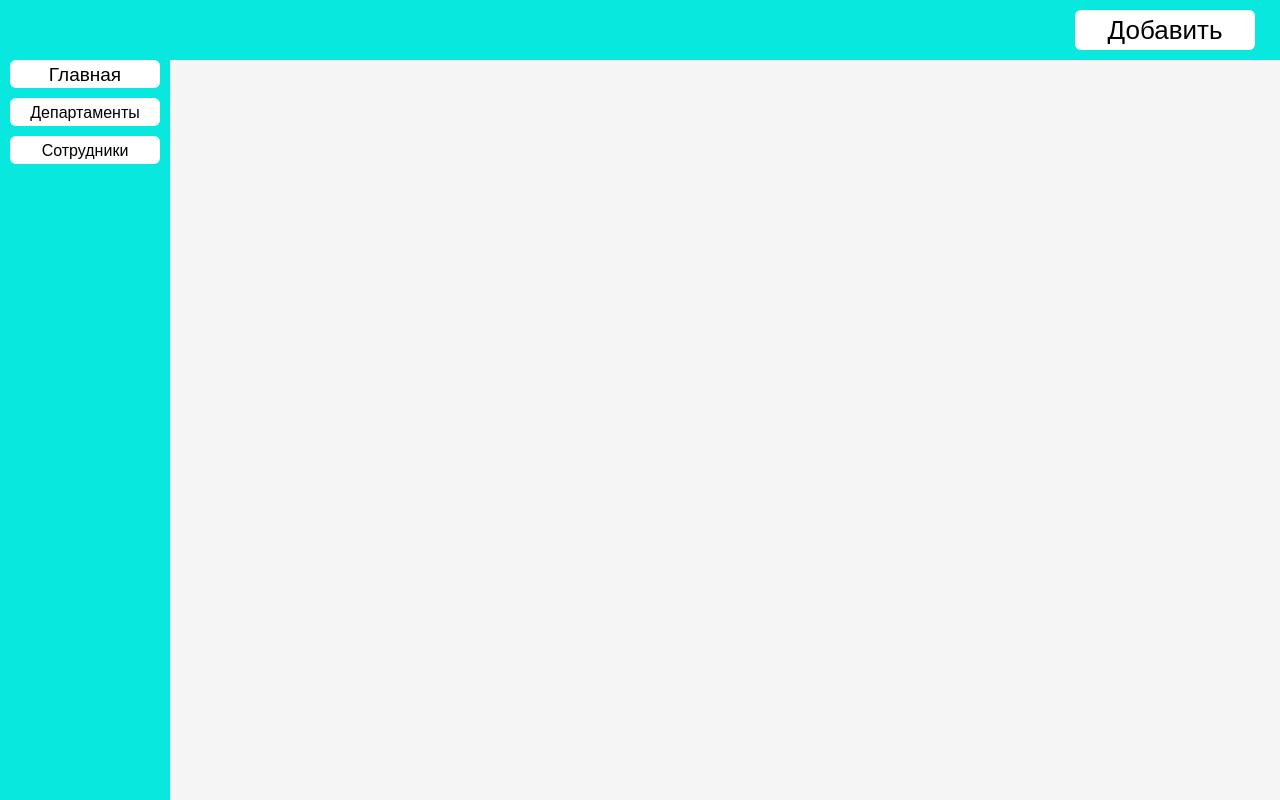
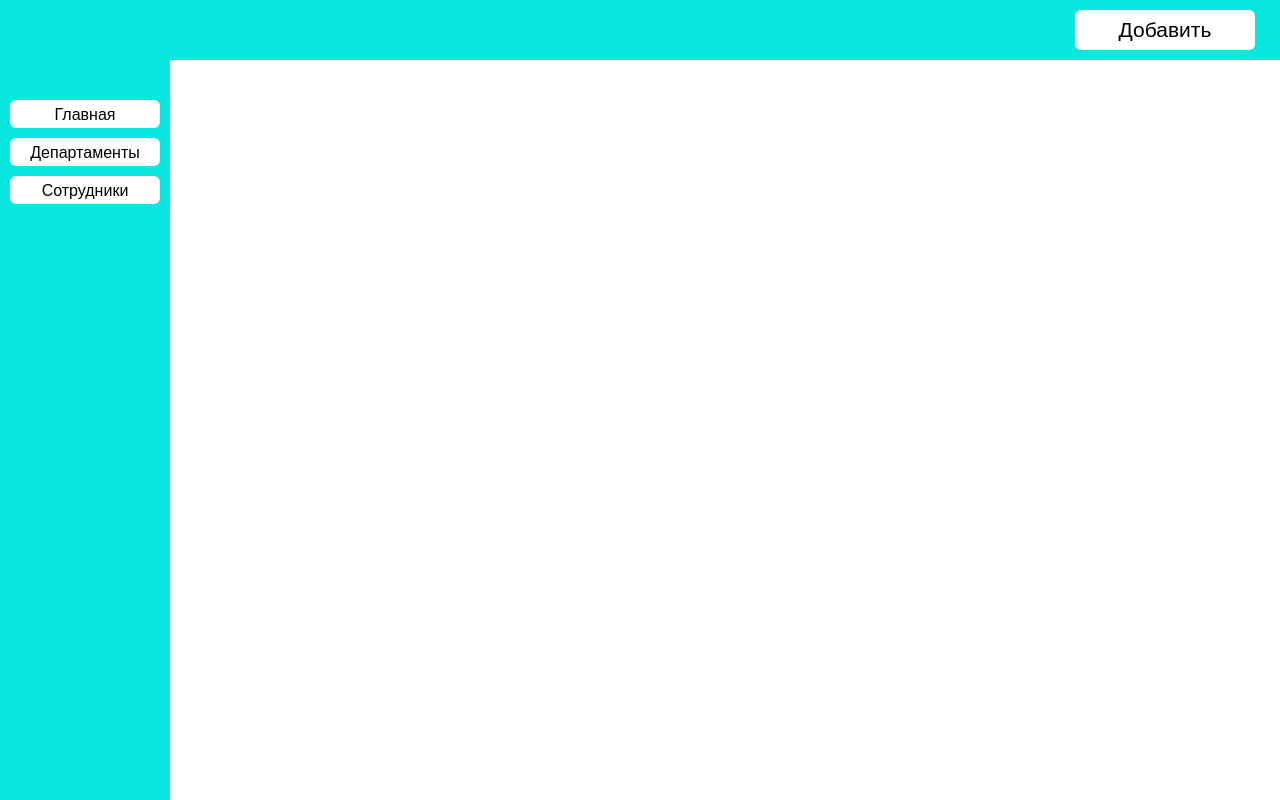
Before and after one commit to AntoninaPavlova/CRM-system, a Vue app: page / in a window 1280 px wide. Built offline with nearby package versions, Linux system fonts and the light colour scheme.

Commit message:
Implementation of routing.

```diff
--- a/src/App.vue
+++ b/src/App.vue
@@ -16,8 +16,8 @@ import { RouterView } from 'vue-router';
   width: 100%;
   margin: 0 auto;
 
-  color: #000000;
-  background-color: #f6f5f6;
+  color: var(--black-color);
+  background-color: var(--white-bg-color);
 
   box-sizing: border-box;
   overflow: hidden;
--- a/src/consts/Routes.js
+++ b/src/consts/Routes.js
@@ -6,6 +6,20 @@ const Routes = {
       title: 'Start',
     },
   },
+  DEPARTMENTS: {
+    name: 'Departments',
+    path: '/departments',
+    meta: {
+      title: 'Departments',
+    },
+  },
+  STAFF: {
+    name: 'Staff',
+    path: '/staff',
+    meta: {
+      title: 'Staff',
+    },
+  },
 };
 
 export { Routes };
--- /dev/null
+++ b/src/pages/DepartmentsPage.vue
@@ -0,0 +1,5 @@
+<script setup></script>
+
+<template>Departments</template>
+
+<style scoped></style>
--- /dev/null
+++ b/src/pages/StaffPage.vue
@@ -0,0 +1,5 @@
+<script setup></script>
+
+<template>Staff</template>
+
+<style scoped></style>
--- a/src/pages/StartPage.vue
+++ b/src/pages/StartPage.vue
@@ -10,13 +10,13 @@
         <div class="crm-content__sidebar">
           <ul lass="crm-content__list">
             <li class="crm-content__point">
-              <a href="#" class="crm-content__link">Главная</a>
+              <router-link :to="`/`">Главная</router-link>
             </li>
             <li class="crm-content__point">
-              <a href="#" class="crm-content__link">Департаменты</a>
+              <router-link :to="`/departments`">Департаменты</router-link>
             </li>
             <li class="crm-content__point">
-              <a href="#" class="crm-content__link">Сотрудники</a>
+              <router-link :to="`/staff`">Сотрудники</router-link>
             </li>
           </ul>
         </div>
@@ -65,7 +65,7 @@
   max-width: 180px;
   height: 40px;
 
-  font-size: 26px;
+  font-size: 21px;
 }
 
 .crm-content {
@@ -77,16 +77,13 @@
   max-width: 170px;
   width: 100%;
   min-height: calc(100vh - var(--header-height));
+  padding-top: 40px;
 
   display: flex;
   flex-direction: column;
 
   background: var(--turquoise-bg-color);
   overflow: hidden;
-}
-
-.crm-content__list {
-  margin-top: 20px;
 }
 
 .crm-content__point {
--- a/src/router/index.js
+++ b/src/router/index.js
@@ -1,11 +1,21 @@
 import { createRouter, createWebHistory } from 'vue-router';
 import StartPage from '@/pages/StartPage.vue';
+import DepartmentsPage from '@/pages/DepartmentsPage.vue';
+import StaffPage from '@/pages/StaffPage.vue';
 import { Routes } from '@/consts/Routes';
 
 const routes = [
   {
     ...Routes.START,
     component: StartPage,
+  },
+  {
+    ...Routes.DEPARTMENTS,
+    component: DepartmentsPage,
+  },
+  {
+    ...Routes.STAFF,
+    component: StaffPage,
   },
 ];
 
--- a/src/styles/reset.css
+++ b/src/styles/reset.css
@@ -9,6 +9,7 @@
   --black-color: #000000;
 
   --turquoise-bg-color: #08e8de;
+  --white-bg-color: #ffffff;
 
   --header-height: 60px;
 }
```
